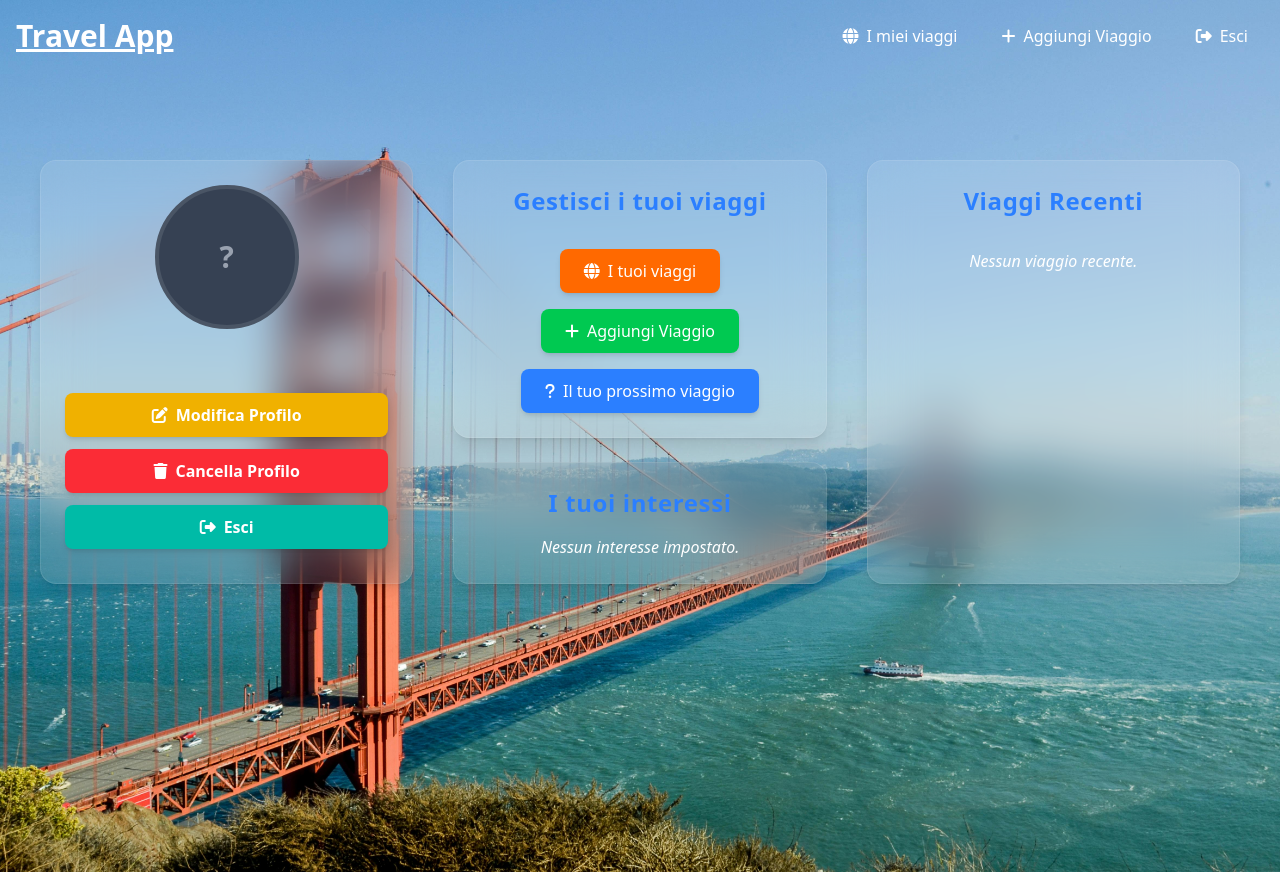
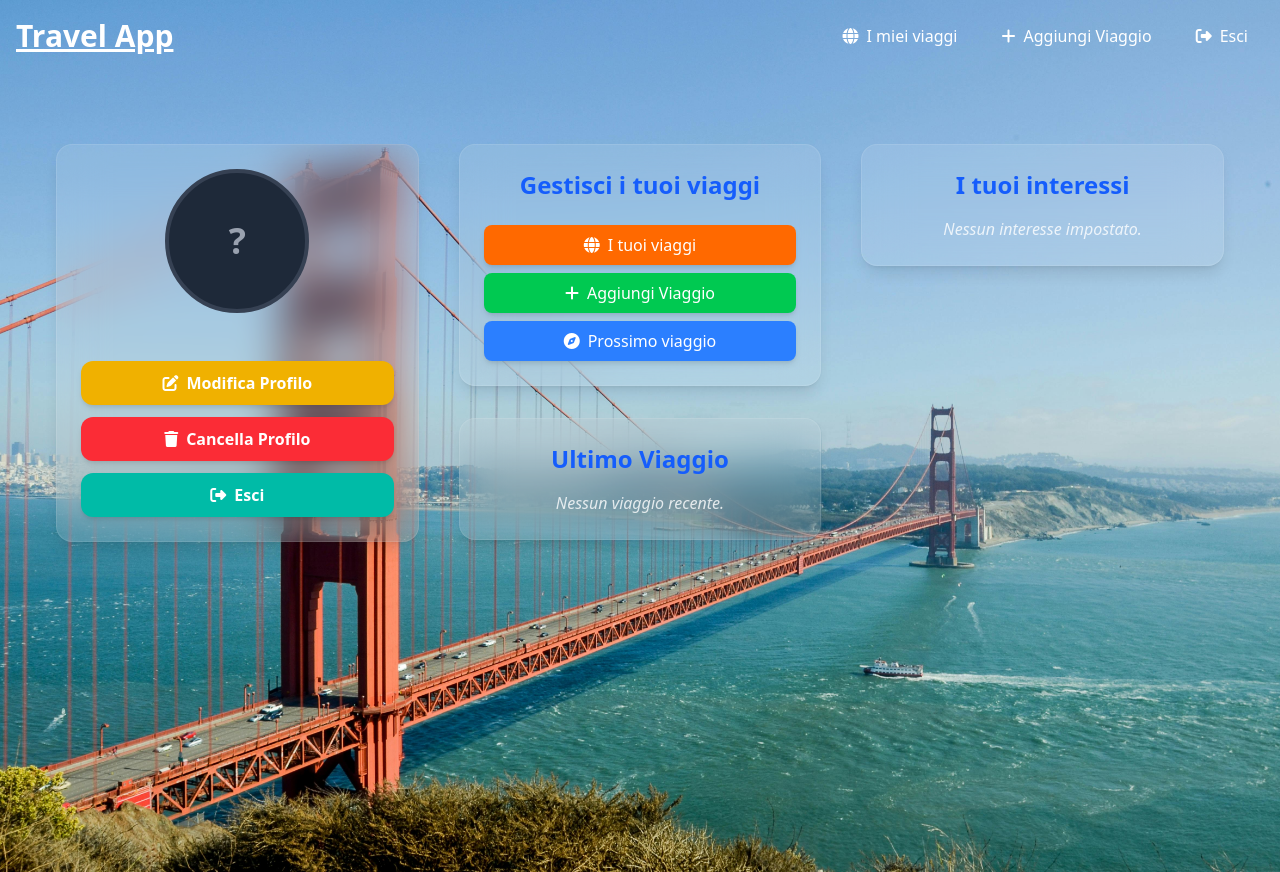
Before and after one commit to albertostizzoli/fastapi-react-travelapp, a React (Vite) app in the folder frontend/: page /profile in a window 1280 px wide. Built offline with nearby package versions, Linux system fonts and the light colour scheme.

Commit message:
re-system layout of profile page

```diff
--- a/frontend/src/pages/ProfilePage.jsx
+++ b/frontend/src/pages/ProfilePage.jsx
@@ -72,179 +72,174 @@ function ProfilePage() {
         );
     }
 
+    return (
+        <div className="flex flex-col min-h-screen bg-transparent text-white sm:p-8 p-4">
+            <main className="flex-1 container mx-auto px-2 sm:px-6 py-10">
+                <div className="grid grid-cols-1 md:grid-cols-3 gap-10 items-start">
 
-    return (
-        <div className="flex flex-col min-h-screen bg-transparent text-white sm:p-6 p-4">
-
-            {/* Contenuto Principale */}
-            <main className="flex-1 container mx-auto px-2 sm:px-4 py-10 mt-6">
-                <div className="grid grid-cols-1 md:grid-cols-3 gap-10 auto-rows-min">
-
-                    {/* Informazioni Utente */}
-                    <motion.section className="md:col-span-1 bg-white/10 backdrop-blur-xl p-6 rounded-2xl shadow-lg border border-white/10 flex flex-col items-center"
-                        initial={{ x: -100, opacity: 0 }} // animazione parte da sinistra
+                    {/* Profilo Utente */}
+                    <motion.section
+                        className="md:col-span-1 bg-white/10 backdrop-blur-xl p-6 rounded-2xl shadow-lg border border-white/10 flex flex-col items-center text-center h-auto"
+                        initial={{ x: -100, opacity: 0 }}
                         animate={{ x: 0, opacity: 1 }}
-                        transition={{ duration: 1.2, ease: "easeOut" }}>
-
-                        {/* Foto profilo */}
+                        transition={{ duration: 1, ease: "easeOut" }}>
+                        {/* Avatar */}
                         {user?.photo ? (
                             <img
-                                className="rounded-full mb-6 shadow-xl object-cover border-4 border-blue-500"
                                 src={user.photo}
-                                alt="Immagine profilo"
+                                alt="Profilo"
+                                className="rounded-full mb-6 shadow-lg object-cover border-4 border-blue-600"
                                 style={{ width: "140px", height: "140px" }}
                             />
                         ) : (
-                            <div className="w-36 h-36 mb-6 rounded-full bg-gray-700 flex items-center justify-center text-3xl font-bold text-gray-400 border-4 border-gray-600">
+                            <div className="w-36 h-36 mb-6 rounded-full bg-gray-800 flex items-center justify-center text-4xl font-bold text-gray-400 border-4 border-gray-700">
                                 {user?.name?.[0]?.toUpperCase() || "?"}
                             </div>
                         )}
 
-                        {/* Nome e data registrazione */}
-                        <h3 className="text-2xl font-semibold text-blue-500 text-center mb-4 tracking-wide">{user?.name} {user?.surname}</h3>
+                        {/* Nome e Data */}
+                        <h3 className="text-2xl font-bold text-blue-600 tracking-wide mb-2">
+                            {user?.name} {user?.surname}
+                        </h3>
                         {user?.registration_date && (
                             <p className="text-sm text-white mb-6">
-                                Data di registrazione:{" "}
-                                {new Date(user.registration_date).toLocaleDateString("it-IT", {
-                                    day: "numeric",
-                                    month: "long",
-                                    year: "numeric",
-                                })}
+                                Registrato il{" "}
+                                <span className="font-medium text-white">
+                                    {new Date(user.registration_date).toLocaleDateString("it-IT", {
+                                        day: "numeric",
+                                        month: "long",
+                                        year: "numeric",
+                                    })}
+                                </span>
                             </p>
                         )}
 
                         {/* Azioni */}
-                        <div className="w-full space-y-3 mt-6">
-                            <button className="w-full flex items-center justify-center gap-2 py-2.5 bg-yellow-500 text-white font-semibold rounded-lg hover:bg-yellow-400 shadow-md transition-transform hover:scale-105 cursor-pointer">
+                        <div className="w-full space-y-3 mt-4">
+                            <button className="w-full flex items-center justify-center gap-2 py-2.5 bg-yellow-500 hover:bg-yellow-400 text-white font-semibold rounded-xl shadow-md transition-all duration-200 hover:scale-105 cursor-pointer">
                                 <i className="fa-solid fa-edit"></i> Modifica Profilo
                             </button>
 
-                            <button className="w-full flex items-center justify-center gap-2 py-2.5 bg-red-500 text-white font-semibold rounded-lg hover:bg-red-400 shadow-md transition-transform hover:scale-105 cursor-pointer">
+                            <button className="w-full flex items-center justify-center gap-2 py-2.5 bg-red-500 hover:bg-red-400 text-white font-semibold rounded-xl shadow-md transition-all duration-200 hover:scale-105 cursor-pointer">
                                 <i className="fa-solid fa-trash"></i> Cancella Profilo
                             </button>
 
                             <button
                                 onClick={handleLogout}
-                                className="w-full flex items-center justify-center gap-2 py-2.5 bg-teal-500 text-white font-semibold rounded-lg hover:bg-teal-400 shadow-md transition-transform hover:scale-105 cursor-pointer">
+                                className="w-full flex items-center justify-center gap-2 py-2.5 bg-teal-500 hover:bg-teal-400 text-white font-semibold rounded-xl shadow-md transition-all duration-200 hover:scale-105 cursor-pointer">
                                 <i className="fa-solid fa-right-from-bracket"></i> Esci
                             </button>
                         </div>
                     </motion.section>
 
-                    {/* Gestione Viaggi e Interessi */}
-                    <motion.section className=" flex flex-col gap-6"
+                    {/* Gestione Viaggi e Viaggi Recenti */}
+                    <motion.section
+                        className="flex flex-col gap-8 h-auto"
+                        initial="hidden"
+                        animate="visible"
                         variants={{
                             hidden: { opacity: 1 },
-                            visible: { opacity: 1, transition: { staggerChildren: 0.5 } },
-                        }}
-                        initial="hidden"
-                        animate="visible">
-
-                        {/* Azioni principali */}
-                        <motion.div className="bg-white/10 backdrop-blur-xl p-6 rounded-2xl shadow-lg border border-white/10 flex flex-col gap-4"
+                            visible: { opacity: 1, transition: { staggerChildren: 0.4 } },
+                        }}>
+                        {/* Azioni */}
+                        <motion.div
+                            className="bg-white/10 backdrop-blur-xl p-6 rounded-2xl shadow-lg border border-white/10 flex flex-col gap-4"
                             variants={{
-                                hidden: { scale: 0, opacity: 0 },
-                                visible: {
-                                    scale: 1,
-                                    opacity: 1,
-                                    transition: { duration: 1.2, ease: "easeOut" }
-                                }
+                                hidden: { scale: 0.9, opacity: 0 },
+                                visible: { scale: 1, opacity: 1, transition: { duration: 1, ease: "easeOut" } },
                             }}>
-                            <h3 className="text-2xl font-semibold text-blue-500 text-center mb-4 tracking-wide">
+                            <h3 className="text-2xl font-semibold text-blue-600 text-center mb-2">
                                 Gestisci i tuoi viaggi
                             </h3>
-                            <div className="flex flex-wrap gap-4 justify-center">
+
+                            <div className="flex flex-col w-full gap-2 justify-center">
                                 <Link
                                     to="/travels"
-                                    className="flex justify-center items-center gap-2 px-6 py-2.5 bg-orange-500 hover:bg-orange-400 rounded-lg text-white font-medium shadow-md transition-transform hover:scale-105">
+                                    className="flex justify-center items-center gap-2 px-4 py-2 bg-orange-500 hover:bg-orange-400 rounded-lg text-white font-medium shadow-md transition-transform hover:scale-105">
                                     <i className="fa-solid fa-globe"></i> I tuoi viaggi
                                 </Link>
 
                                 <Link
                                     to="/add"
-                                    className="flex justify-center items-center gap-2 px-6 py-2.5 bg-green-500 hover:bg-green-400 rounded-lg text-white font-medium shadow-md transition-transform hover:scale-105">
+                                    className="flex justify-center items-center gap-2 px-4 py-2 bg-green-500 hover:bg-green-400 rounded-lg text-white font-medium shadow-md transition-transform hover:scale-105">
                                     <i className="fa-solid fa-plus"></i> Aggiungi Viaggio
                                 </Link>
 
-                                <button
-                                    className="flex justify-center items-center gap-2 px-6 py-2.5 bg-blue-500 hover:bg-blue-400 rounded-lg text-white font-medium shadow-md transition-transform hover:scale-105 hover:shadow-lg cursor-pointer">
-                                    <i className="fa-solid fa-question"></i> Il tuo prossimo viaggio
+                                <button className="flex justify-center items-center gap-2 px-4 py-2 bg-blue-500 hover:bg-blue-400 rounded-lg text-white font-medium shadow-md transition-transform hover:scale-105 cursor-pointer">
+                                    <i className="fa-solid fa-compass"></i> Prossimo viaggio
                                 </button>
                             </div>
                         </motion.div>
 
-                        {/* Interessi utente */}
-                        <motion.div className="bg-white/10 backdrop-blur-xl p-6 rounded-2xl shadow-lg border border-white/10"
+                        {/* Ultimo Viaggio */}
+                        <motion.div
+                            className="bg-white/10 backdrop-blur-xl p-6 rounded-2xl shadow-lg border border-white/10"
                             variants={{
-                                hidden: { scale: 0, opacity: 0 },
-                                visible: {
-                                    scale: 1,
-                                    opacity: 1,
-                                    transition: { duration: 1.2, ease: "easeOut" }
-                                }
+                                hidden: { scale: 0.9, opacity: 0 },
+                                visible: { scale: 1, opacity: 1, transition: { duration: 1, ease: "easeOut" } },
                             }}>
-                            <h3 className="text-2xl font-semibold text-blue-500 text-center mb-4 tracking-wide">
-                                I tuoi interessi
+                            <h3 className="text-2xl font-semibold text-blue-600 text-center mb-4">
+                                Ultimo Viaggio
                             </h3>
 
-                            {user?.interests && user.interests.length > 0 ? (
-                                <div className="flex flex-wrap justify-center gap-3 max-h-[200px] overflow-y-auto scrollbar-interests p-2">
-                                    {user.interests.slice(0, 10).map((interest, idx) => (
-                                        <span
+                            {recentTravels?.length ? (
+                                <ul className="space-y-4">
+                                    {recentTravels.slice(0, 1).map((travel, idx) => (
+                                        <li
                                             key={idx}
-                                            className="px-4 py-2 bg-gradient-to-r from-orange-500 to-orange-400 rounded-full text-sm sm:text-base font-medium text-white shadow-md hover:scale-105 hover:shadow-lg transition-transform duration-150">
-                                            {interest}
-                                        </span>
+                                            className="p-4 bg-gradient-to-r from-blue-500 to-blue-400 rounded-xl shadow-md hover:scale-[1.02] hover:shadow-xl transition-all duration-200">
+                                            <div className="flex justify-between items-center mb-2">
+                                                <h4 className="text-lg font-semibold text-white">
+                                                    <i className="fa-solid fa-location-dot mr-2 text-orange-300"></i>
+                                                    {travel.town}, {travel.city}
+                                                </h4>
+                                                <span className="text-xs bg-white/20 px-2 py-1 rounded-md text-white/90">
+                                                    {travel.start_date} → {travel.end_date}
+                                                </span>
+                                            </div>
+
+                                            <div className="border-t border-white/20 my-2" />
+
+                                            {travel.general_vote ? (
+                                                <StarRating rating={travel.general_vote} />
+                                            ) : (
+                                                <p className="text-gray-200 italic text-sm">Nessun voto disponibile</p>
+                                            )}
+                                        </li>
                                     ))}
-                                </div>
+                                </ul>
                             ) : (
-                                <p className="text-white italic text-center">Nessun interesse impostato.</p>
+                                <p className="text-center text-white/80 italic">Nessun viaggio recente.</p>
                             )}
                         </motion.div>
                     </motion.section>
 
-                    {/* Viaggi recenti */}
-                    <motion.section className="bg-white/10 backdrop-blur-xl p-6 rounded-2xl shadow-lg border border-white/10 flex flex-col gap-4"
-                        initial={{ x: 100, opacity: 0 }} // animazione parte da destra
+                    {/* Interessi Utente */}
+                    <motion.div
+                        className="bg-white/10 backdrop-blur-xl p-6 rounded-2xl shadow-lg border border-white/10 h-auto"
+                        initial={{ x: 80, opacity: 0 }}
                         animate={{ x: 0, opacity: 1 }}
-                        transition={{ duration: 1.2, ease: "easeOut" }}>
-                        <h3 className="text-2xl font-semibold text-blue-500 text-center mb-4 tracking-wide">Viaggi Recenti</h3>
-                        {recentTravels && recentTravels.length > 0 ? (
-                            <ul className="flex flex-col gap-3">
-                                {recentTravels.slice(0, 3).map((travel, idx) => (
-                                    <li
+                        transition={{ duration: 1, ease: "easeOut" }}>
+                        <h3 className="text-2xl font-semibold text-blue-600 text-center mb-4">
+                            I tuoi interessi
+                        </h3>
+
+                        {user?.interests?.length ? (
+                            <div className="flex flex-wrap justify-center gap-3">
+                                {user.interests.map((interest, idx) => (
+                                    <span
                                         key={idx}
-                                        className="p-3 bg-gradient-to-r from-blue-500 to-blue-400 rounded-xl shadow-lg flex flex-col gap-3 hover:scale-[1.02] hover:shadow-xl transition-transform duration-200">
-
-                                        {/* Viaggio con date */}
-                                        <div className="flex justify-between items-center">
-                                            <h4 className="text-lg font-semibold text-white">
-                                                <i className="fa-solid fa-location-dot mr-2 text-orange-300"></i>
-                                                {travel.town}, {travel.city}
-                                            </h4>
-                                            <span className="text-sm text-white/90 bg-white/20 px-2 py-1 rounded-md">
-                                                {travel.start_date} → {travel.end_date}
-                                            </span>
-                                        </div>
-
-                                        {/* Bordo divisore */}
-                                        <div className="h-[1px] bg-white/20" />
-
-                                        {/* Voto */}
-                                        <div className="flex justify-between items-center text-sm">
-                                            {travel.general_vote ? (
-                                                <StarRating rating={travel.general_vote ?? 0} />
-                                            ) : (
-                                                <span className="text-gray-200 italic">Nessun voto</span>
-                                            )}
-                                        </div>
-                                    </li>
+                                        className="px-4 py-2 bg-gradient-to-r from-orange-500 to-orange-400 rounded-full text-sm sm:text-base font-medium text-white shadow-md hover:scale-105 transition-transform duration-150">
+                                        {interest}
+                                    </span>
                                 ))}
-                            </ul>
+                            </div>
                         ) : (
-                            <p className="text-white italic text-center">Nessun viaggio recente.</p>
+                            <p className="text-center text-white/80 italic">
+                                Nessun interesse impostato.
+                            </p>
                         )}
-                    </motion.section>
+                    </motion.div>
                 </div>
             </main>
         </div>
```
Also changed, not shown: frontend/src/pages/User.jsx (+4 -4 lines), frontend/src/pages/Travels.jsx (indentation only).
